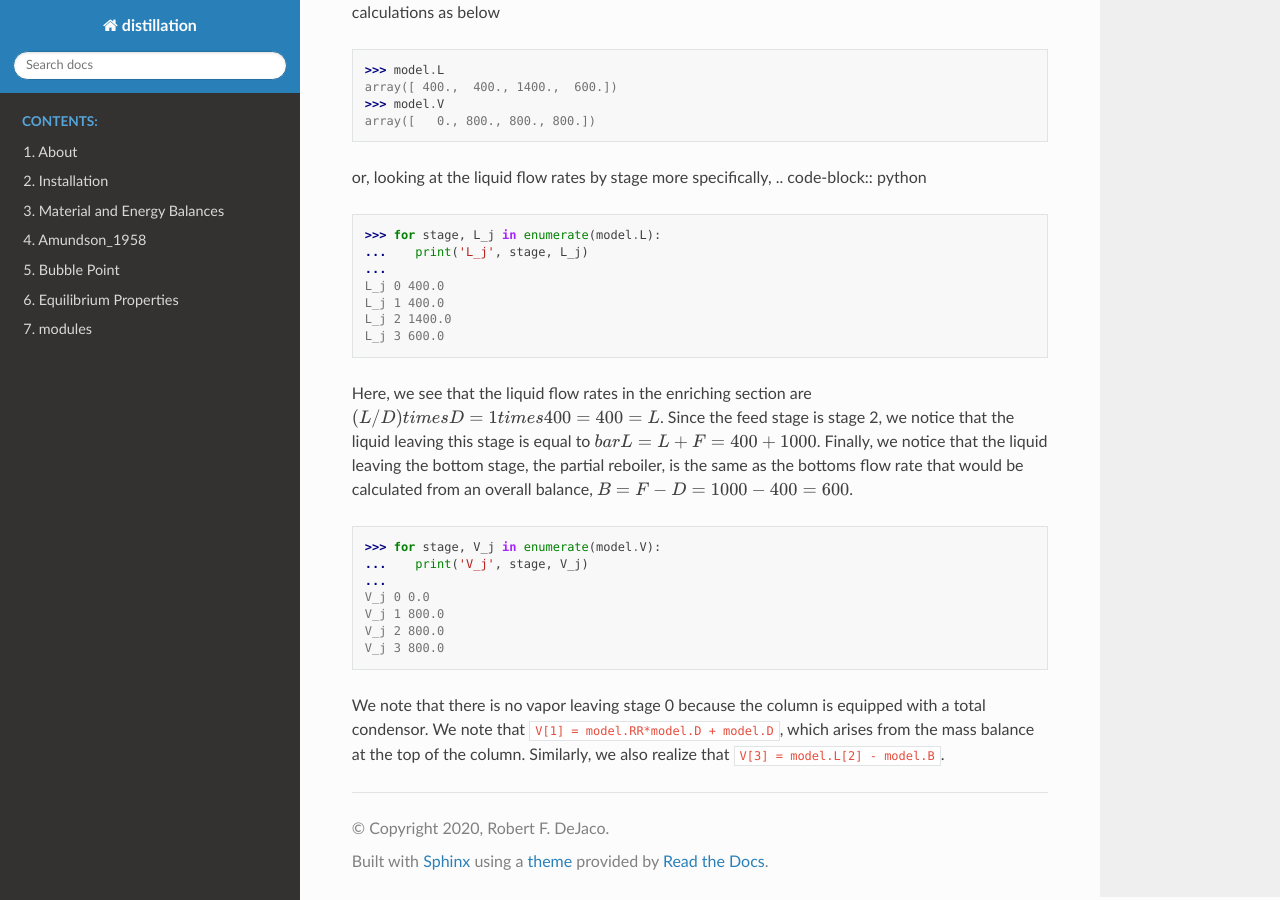
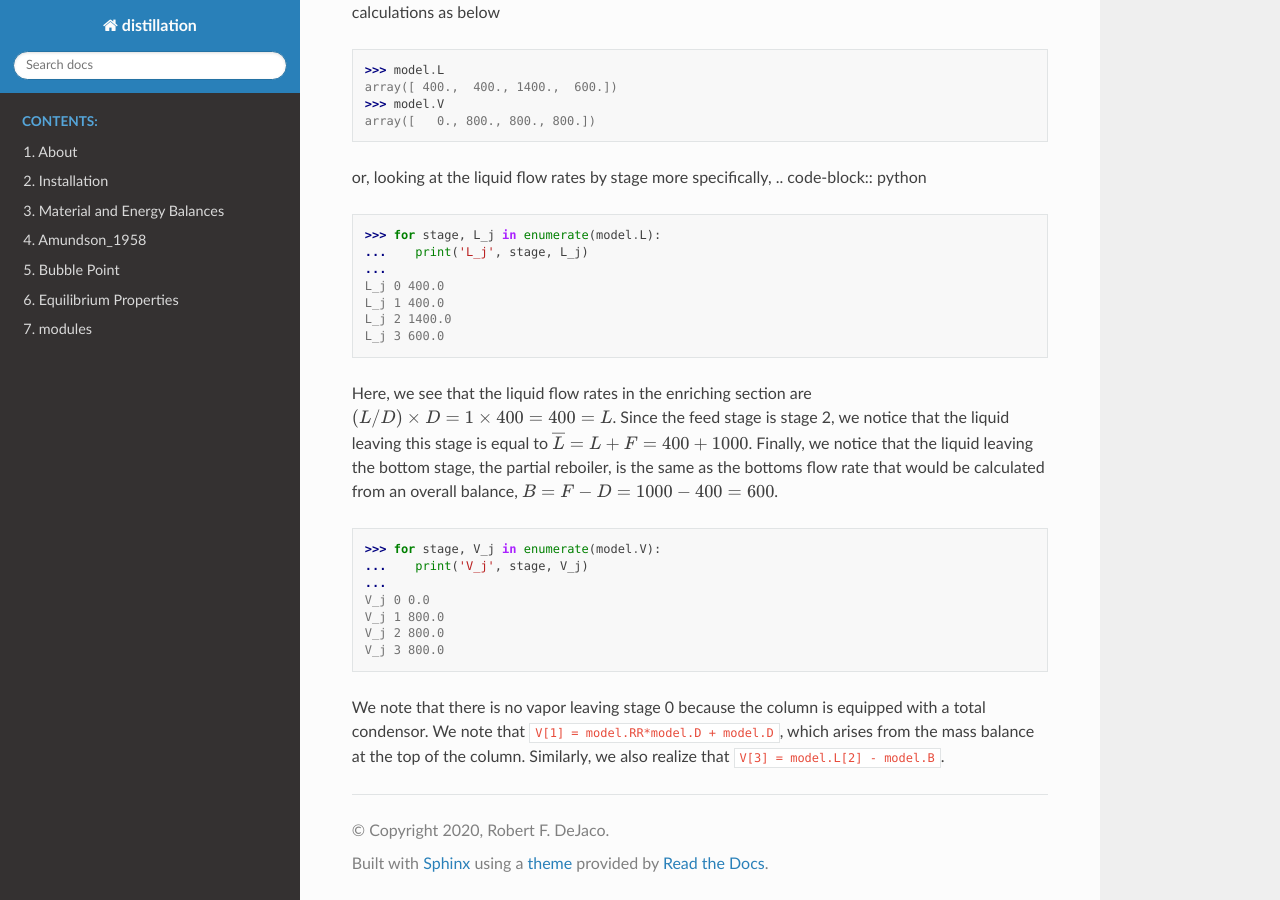
Before and after one commit to dejac001/distillation, a Sphinx documentation site: the page built from docs/source/step2.rst, in a window 1280 px wide and 900 px high, scrolled down 560 px. Built offline with Sphinx 7.4.7 and the Read the Docs theme 2.0.0, drawn with Linux system fonts in a browser that asks for light colours.

Commit message:
Fix typos in docs

```diff
--- a/docs/source/amundson.rst
+++ b/docs/source/amundson.rst
@@ -222,7 +222,7 @@ to calculate the mole fractions as
 
 .. math::
 
-    x_{ij} = \\frac{l_{ij}}{\sum_k l_{kj}}
+    x_{ij} = \frac{l_{ij}}{\sum_k l_{kj}}
 
 and then perform the :ref:`bubble` calculations
 with these mole fractions.
@@ -262,6 +262,7 @@ Following the algorithmic diagram,
 we go back to Step 3 and perform a few more iterations.
 
 Its convenient to perform these iterations with a while loop, as follows
+
 .. code-block:: python
 
     while not model.T_is_converged():
@@ -320,7 +321,7 @@ If the following holds true for all stages :math:`j`
 
 .. math::
 
-    \\sqrt{\\left(\\frac{X_{j,\\mathrm{new}} - X_{j,\\mathrm{old}}}{X_{j,\\mathrm{new}}}\\right)^2} < \\epsilon
+    \sqrt{\left(\frac{X_{j,\mathrm{new}} - X_{j,\mathrm{old}}}{X_{j,\mathrm{new}}}\right)^2} < \epsilon
 
 for each variable :math:`X=V` and :math:`X=L`.
 The flow rate tolerance, :math:`\epsilon`,
--- a/docs/source/energy-bal.rst
+++ b/docs/source/energy-bal.rst
@@ -3,7 +3,7 @@ the energy balance is
 
 .. math::
 
-    L_j h_j + V_jH_j = V_{j+1}H_{j+1} + L_{j-1}h_{j-1} + F_j h_{j,\\mathrm{feed}} + Q_j
+    L_j h_j + V_jH_j = V_{j+1}H_{j+1} + L_{j-1}h_{j-1} + F_j h_{j,\mathrm{feed}} + Q_j
 
 The liquid flow rates can be substituted in using the following relationship
 
--- a/docs/source/step2.rst
+++ b/docs/source/step2.rst
@@ -49,9 +49,9 @@ or, looking at the liquid flow rates by stage more specifically,
     L_j 3 600.0
 
 Here, we see that the liquid flow rates in the enriching
-section are :math:`(L/D)\\timesD=1\\times400=400=L`.
+section are :math:`(L/D)\times D=1\times 400=400=L`.
 Since the feed stage is stage 2, we notice that
-the liquid leaving this stage is equal to :math:`\\bar{L}=L + F=400 + 1000`.
+the liquid leaving this stage is equal to :math:`\overline{L}=L + F=400 + 1000`.
 Finally, we notice that the liquid leaving the bottom stage,
 the partial reboiler, is the same as the bottoms
 flow rate that would be calculated from an overall balance,
--- a/docs/source/temp-converge.rst
+++ b/docs/source/temp-converge.rst
@@ -4,7 +4,7 @@ Mathematically, we require the following
 
 .. math::
 
-    \\sqrt{\\left(T_{j,\\mathrm{new}} - T_{j,\\mathrm{old}}\\right)^2} < \\epsilon
+    \sqrt{\left(T_{j,\mathrm{new}} - T_{j,\mathrm{old}}\right)^2} < \epsilon
 
 The temperature tolerance :math:`\epsilon`
 is attribute :attr:`distillation.amundson_1958.main.Model.temperature_tol`;
--- a/setup.py
+++ b/setup.py
@@ -5,7 +5,7 @@ with open("README.md", "r") as fh:
 
 setuptools.setup(
     name="distillation",
-    version="0.0.4",
+    version="0.1.0",
     author="Robert F. De Jaco",
     author_email="dejac001@umn.edu",
     description="Distillation for Chemical Engineers",
```
Also changed, not shown: other parts of docs/source/energy-bal.rst (+2 -1 lines), 5 other files.
